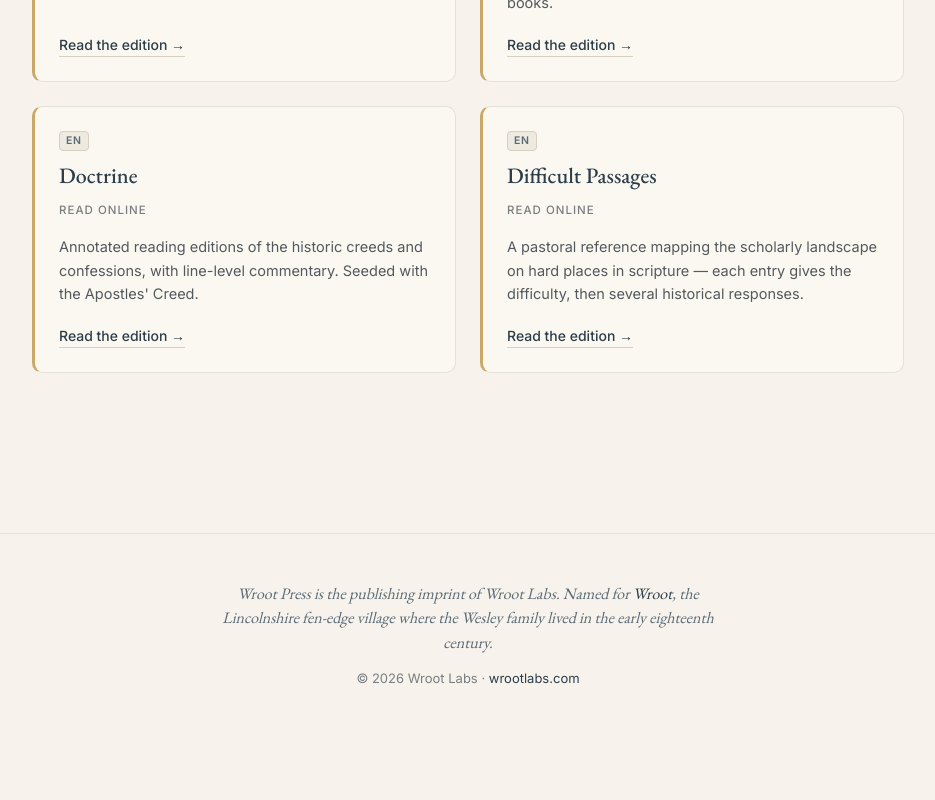
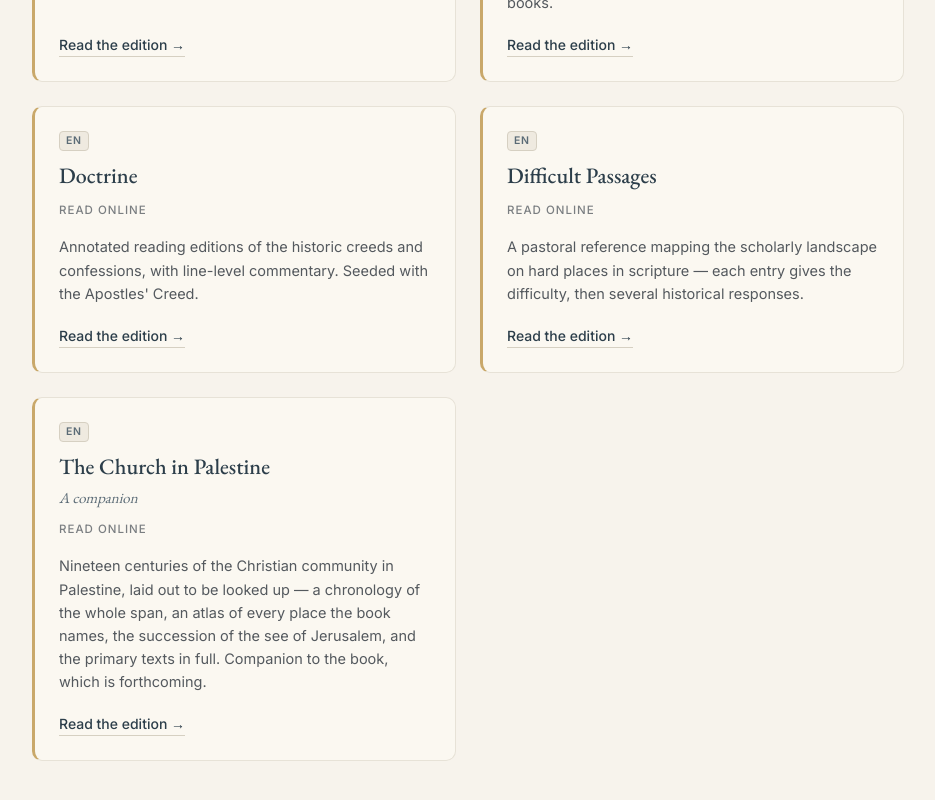
Before and after one commit to wilsonpruitt/wrootpress.com, a Next.js app: page / in a window 1280 px wide. Shown: the part 11158-11958 px from the top of the page, without its empty margins (172-1107 px from the left). Before the commit the page ends 11894 px from the top, so only its background shows below. Built offline with nearby package versions, Linux system fonts and the light colour scheme.

Commit message:
Add Church in Palestine companion to the catalog
Picked up from an uncommitted local edit (palestine.wrootpress.com already
live and resolving) — committing it on its own so it isn't bundled into an
unrelated change.

```diff
--- a/content/catalog.ts
+++ b/content/catalog.ts
@@ -1086,6 +1086,27 @@ export const works: Work[] = [
       { lang: "en", format: "reader", url: "https://difficult.wrootpress.com" },
     ],
   },
+  // The companion to a book that is not out yet, and the card says so. The
+  // COMPANION is live — chronology, atlas, succession, texts — which is why the
+  // status is "live"; the summary carries the book's own stage rather than
+  // letting a "Forthcoming" badge imply the reading edition is unbuilt.
+  // ! The book names this address in print, in its introduction and again at
+  //   the head of its appendix. The host is now a promise on paper.
+  {
+    slug: "church-in-palestine-companion",
+    title: "The Church in Palestine",
+    subtitle: "A companion",
+    author: "Wroot Press",
+    collectionId: "digital",
+    status: "live",
+    summary:
+      "Nineteen centuries of the Christian community in Palestine, laid out to be looked up — a chronology of the whole span, an atlas of every place the book names, the succession of the see of Jerusalem, and the primary texts in full. Companion to the book, which is forthcoming.",
+    detail: false,
+    external: "https://palestine.wrootpress.com",
+    editions: [
+      { lang: "en", format: "reader", url: "https://palestine.wrootpress.com" },
+    ],
+  },
 ];
 
 // ---------- helpers ----------
```
